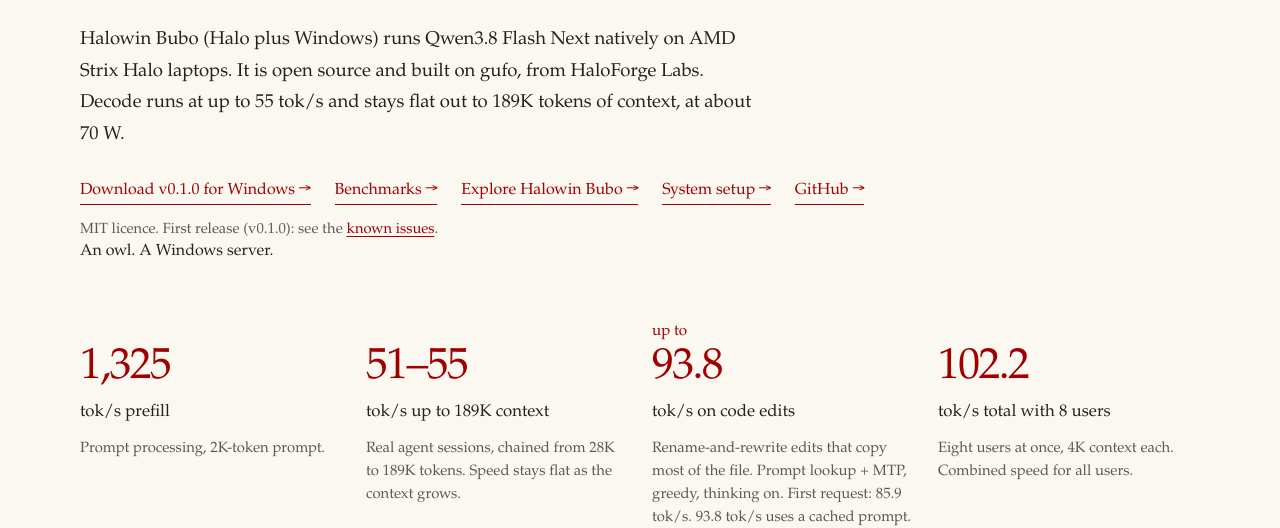
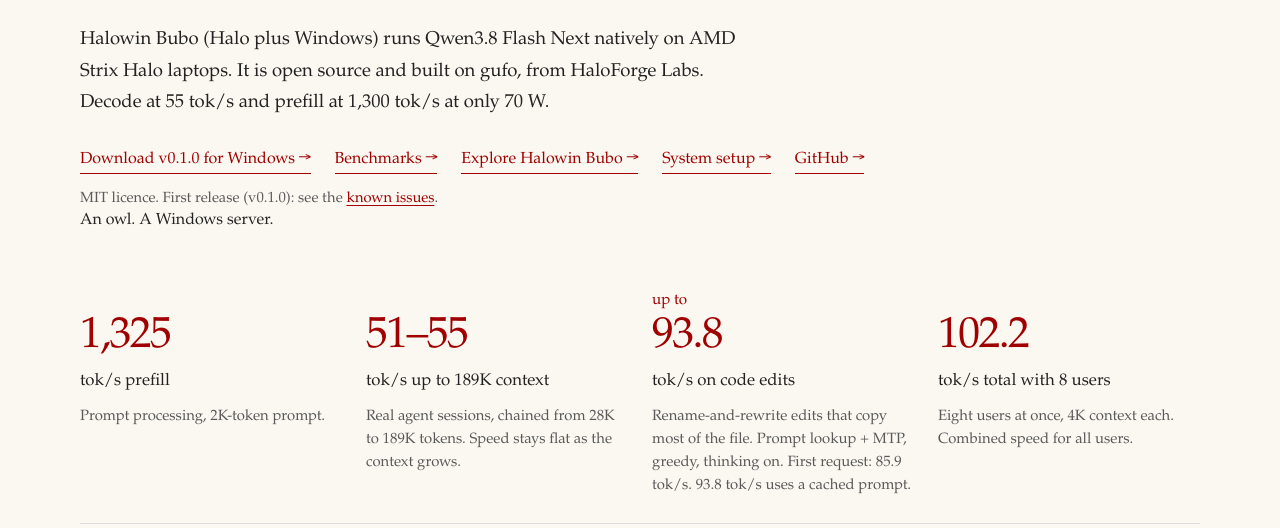
Before and after one commit to haloforge-labs/haloforge-labs.github.io, an Astro site: page / in a window 1280 px wide. Shown: the part 272-800 px from the top of the page. Built offline with nearby package versions, Linux system fonts and the light colour scheme; Astro itself is replaced by a stand-in of ours; a web font is replaced by a local one.

Commit message:
Home intro: decode 55 tok/s, prefill 1,300 tok/s, 70 W

```diff
--- a/src/pages/index.astro
+++ b/src/pages/index.astro
@@ -6,7 +6,7 @@
   <section class="home-intro" aria-labelledby="home-title">
     <span class="eyebrow">Open source · Native Windows · AMD Strix Halo</span>
     <h1 id="home-title">The most intelligence a laptop can fit</h1>
-    <p class="intro">Halowin Bubo (Halo plus Windows) runs Qwen3.8 Flash Next natively on AMD Strix Halo laptops. It is open source and built on gufo, from HaloForge Labs. Decode runs at up to 55 tok/s and stays flat out to 189K tokens of context, at about 70 W.</p>
+    <p class="intro">Halowin Bubo (Halo plus Windows) runs Qwen3.8 Flash Next natively on AMD Strix Halo laptops. It is open source and built on gufo, from HaloForge Labs. Decode at 55 tok/s and prefill at 1,300 tok/s at only 70 W.</p>
     <div class="card-links"><a href="https://github.com/haloforge-labs/bubo/releases/tag/v0.1.0">Download v0.1.0 for Windows <span aria-hidden="true">→</span></a><a href="/docs/benchmarks/">Benchmarks <span aria-hidden="true">→</span></a><a href="/bubo/">Explore Halowin Bubo <span aria-hidden="true">→</span></a><a href="/docs/system-setup/">System setup <span aria-hidden="true">→</span></a><a href="https://github.com/haloforge-labs/bubo">GitHub <span aria-hidden="true">→</span></a></div>
     <p class="card-note">MIT licence. First release (v0.1.0): see the <a href="/docs/known-issues/">known issues</a>.</p>
     <div class="card-summary">An owl. A Windows server.</div>
```
